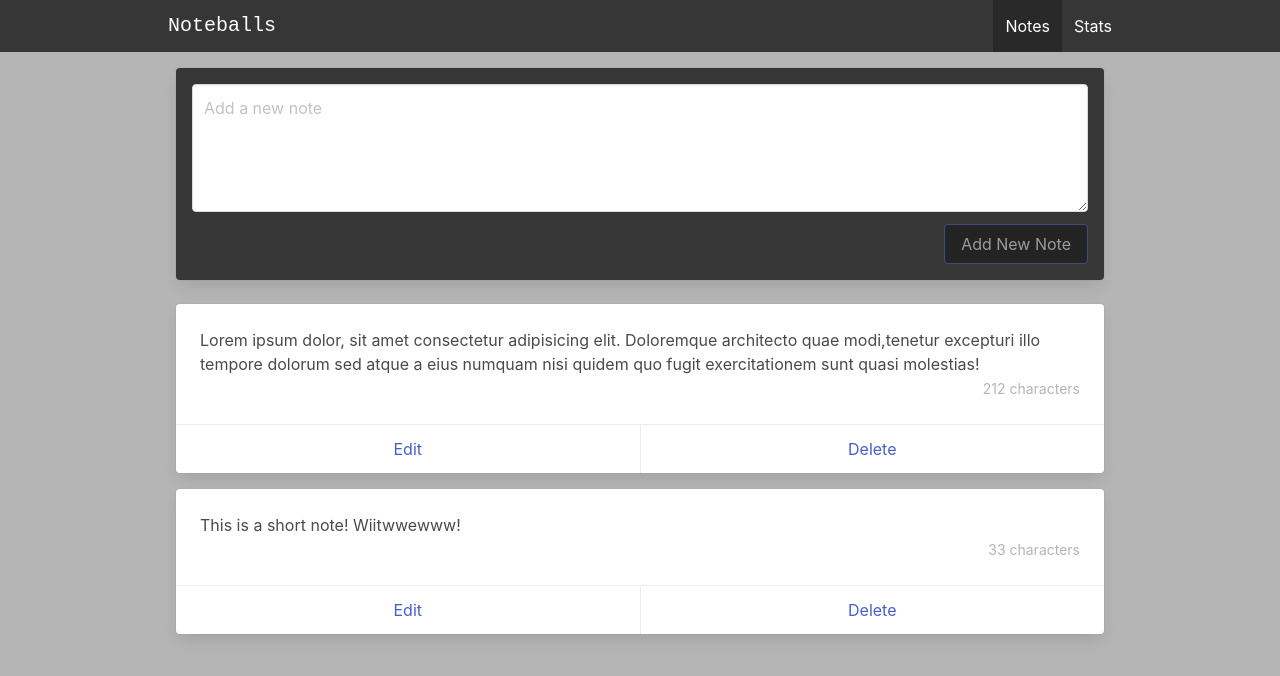
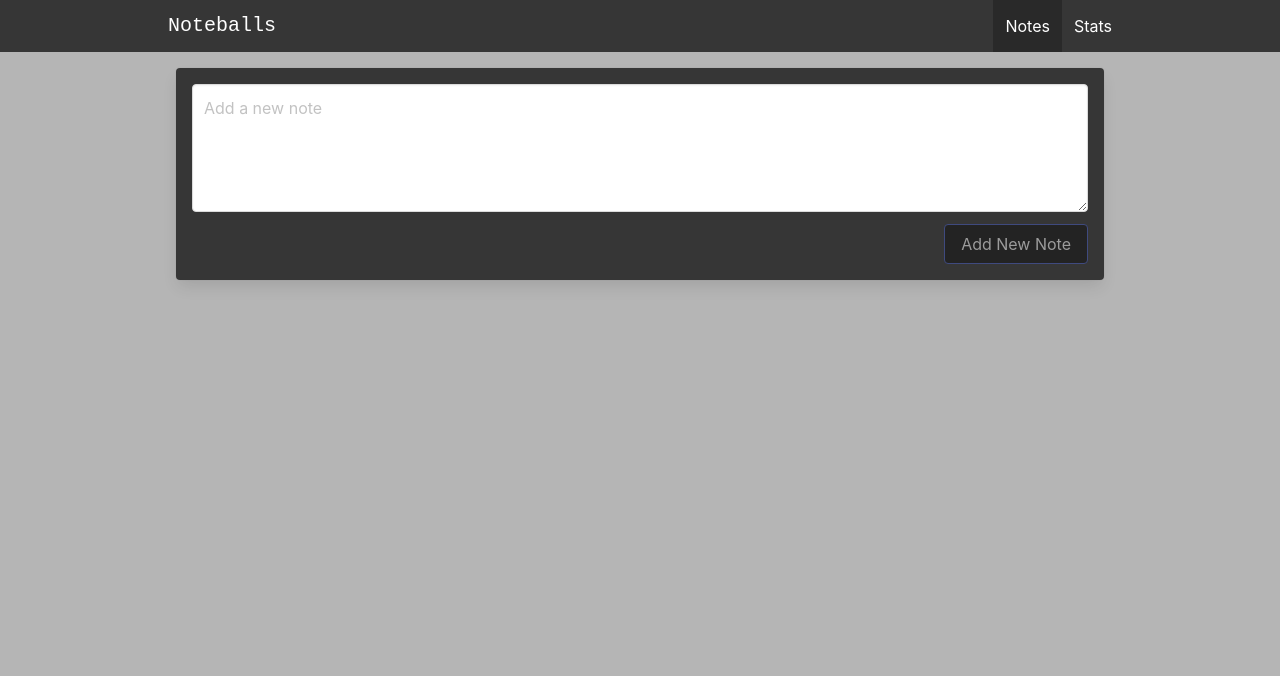
Before and after one commit to cancinoray/vue-composition-api-noteballs, a Vue app: page /#/ in a window 1280 px wide. Shown: the top 676 px of the page. Built offline with nearby package versions, Linux system fonts and the light colour scheme.

Commit message:
delete button is now working

```diff
--- a/src/components/Notes/Note.vue
+++ b/src/components/Notes/Note.vue
@@ -10,7 +10,7 @@
     </div>
     <footer class="card-footer">
       <a href="#" class="card-footer-item">Edit</a>
-      <a @click.prevent="storeDeleteNote(prop.id)" class="card-footer-item" href="#"> Delete </a>
+      <a @click.prevent="storeNotes.deleteNote(prop.id)" class="card-footer-item" href="#"> Delete </a>
     </footer>
   </div>
 </template>
@@ -21,8 +21,6 @@ import { useStoreNotes } from "@/stores/storeNotes";
 
 // * store
 const storeNotes = useStoreNotes();
-// * accessing deleteNote action in the store
-const storeDeleteNote = storeNotes.deleteNote;
 
 // * props
 const props = defineProps({
--- a/src/stores/storeNotes.js
+++ b/src/stores/storeNotes.js
@@ -5,14 +5,14 @@ export const useStoreNotes = defineStore('storeNotes', {
   state: () => {
     return {
       notes: [
-        {
-          id: "id1",
-          content: `Lorem ipsum dolor, sit amet consectetur adipisicing elit. Doloremque architecto quae modi,tenetur excepturi illo tempore dolorum sed atque a eius numquam nisi quidem quo fugit exercitationem sunt quasi molestias!`,
-        },
-        {
-          id: "id2",
-          content: `This is a short note! Wiitwwewww!`,
-        }
+        // {
+        //   id: "id1",
+        //   content: `Lorem ipsum dolor, sit amet consectetur adipisicing elit. Doloremque architecto quae modi,tenetur excepturi illo tempore dolorum sed atque a eius numquam nisi quidem quo fugit exercitationem sunt quasi molestias!`,
+        // },
+        // {
+        //   id: "id2",
+        //   content: `This is a short note! Wiitwwewww!`,
+        // }
       ]
     }
   },
@@ -20,6 +20,7 @@ export const useStoreNotes = defineStore('storeNotes', {
   // * actions are methods that access the state and modify it.
   actions: {
     addNote(newNoteContent) {
+      console.log('storeAddNote:', newNoteContent)
       let currentDate = new Date().getTime();
       let id = currentDate.toString();
 
--- a/src/views/ViewNotes.vue
+++ b/src/views/ViewNotes.vue
@@ -25,7 +25,7 @@
       </div>
     </div>
 
-    <Note v-for="note in notes" key="note.id" :prop="note" />
+    <Note v-for="note in storeNotes.notes" key="note.id" :prop="note" />
   </div>
 </template>
 
@@ -37,17 +37,13 @@ import { useStoreNotes } from "@/stores/storeNotes";
 // * store
 const storeNotes = useStoreNotes();
 
-// * accessing the action addNote in the store
-const storeAddNote = storeNotes.addNote;
-// * accesing the state notes in the store
-const notes = storeNotes.notes;
-
 const newNote = ref("");
 const newNoteRef = ref("");
 
 const addNote = () => {
   //using parameters to pass the value of newNote.value to the store action addNote
-  storeAddNote(newNote.value);
+  console.log("newNote:", newNote.value);
+  storeNotes.addNote(newNote.value);
   newNote.value = "";
   newNoteRef.value.focus();
 };
```
